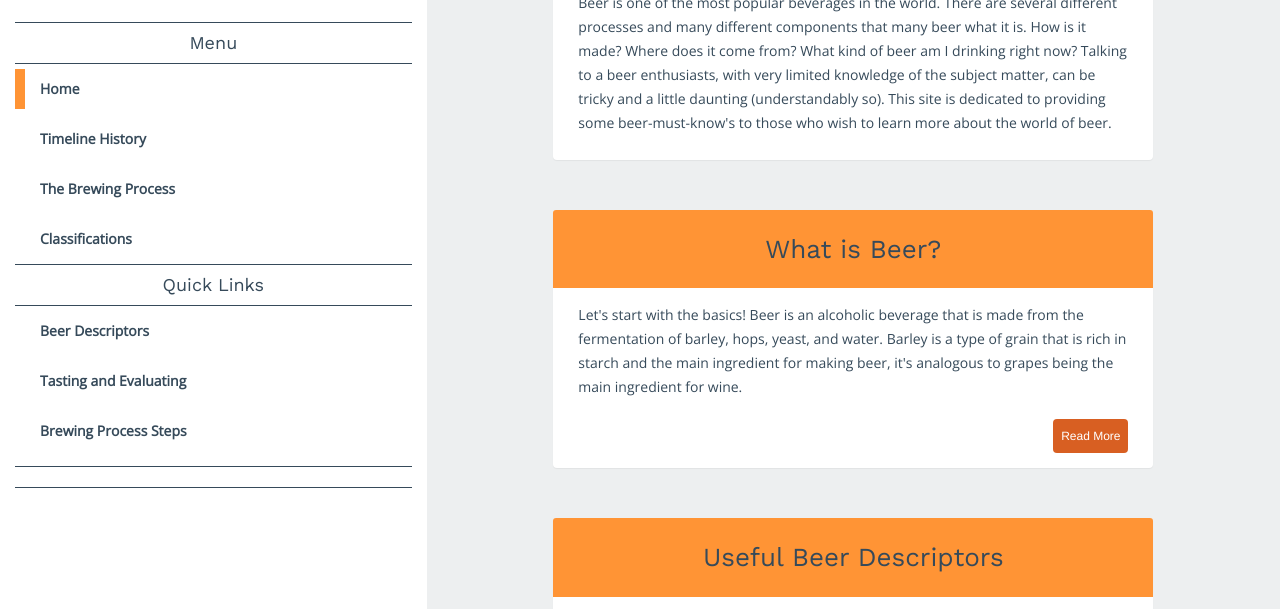
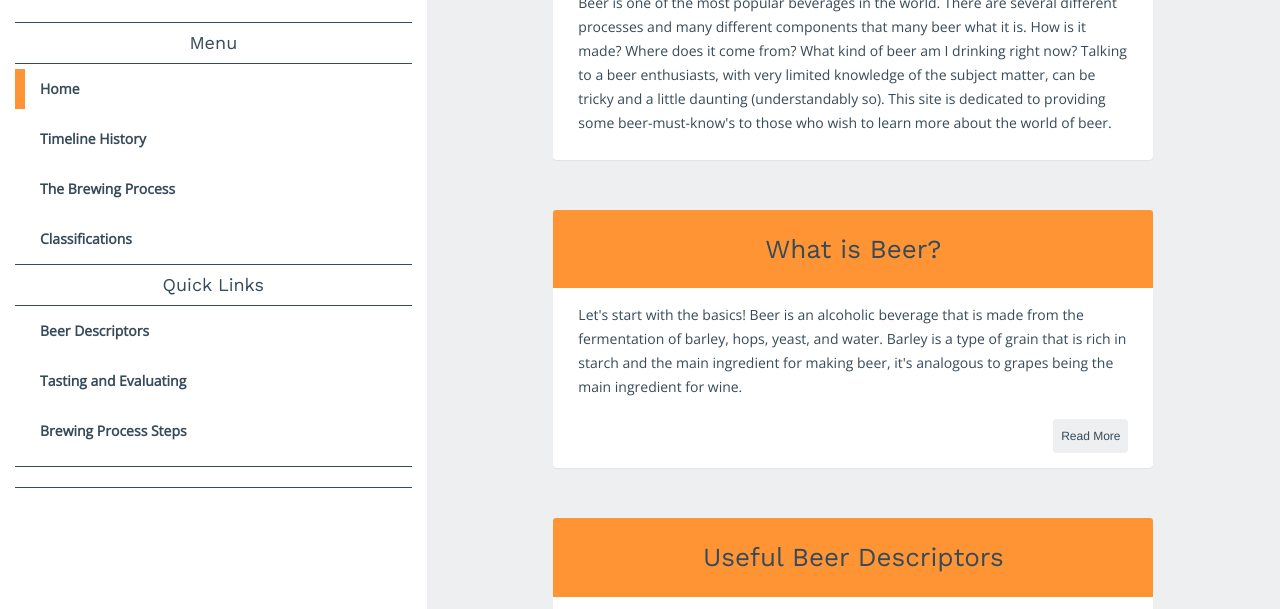
Before and after one commit to ReyesJunior/beer101-website, a plain HTML site: page index.html in a window 1280 px wide. Shown: the part 128-737 px from the top of the page. Drawn offline with nearby package versions, Linux system fonts and the light colour scheme.

Commit message:
styles/beer101.css[ Added styling to readmore/readless text-toggle button]

```diff
--- a/styles/beer101.css
+++ b/styles/beer101.css
@@ -194,6 +194,9 @@ a, a:hover {
 	list-style: none;
     margin: 10px auto;
 }
+
+/* Toggle Text */
+
 .hidden-text {
 	display: none;
 }
@@ -203,12 +206,12 @@ a, a:hover {
 	font-size: 12px;
     padding: 5px;
 	border-radius: 4px;
-    background-color: #D85F22;
+    background-color: #edeff0;
     text-align: center;
-    color: white;
+    color: #364a5a;
 }
 .text-visibility-button:hover {
-	color: #D85F22;
+	color: white;
 	background-color: #364A5A;
 }
 strong {
```
